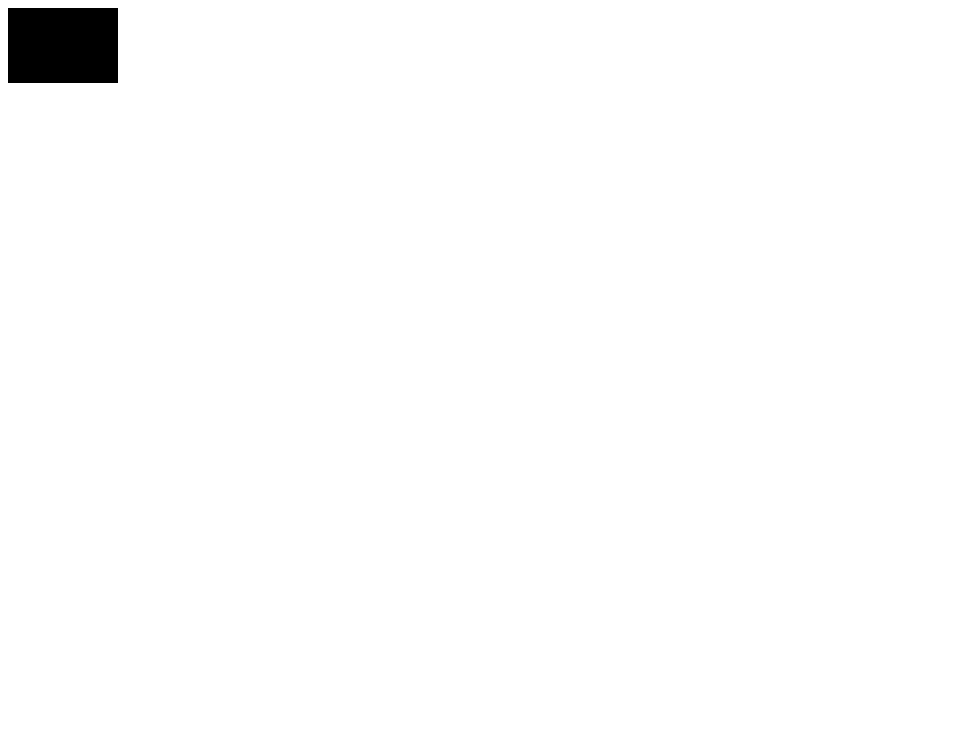
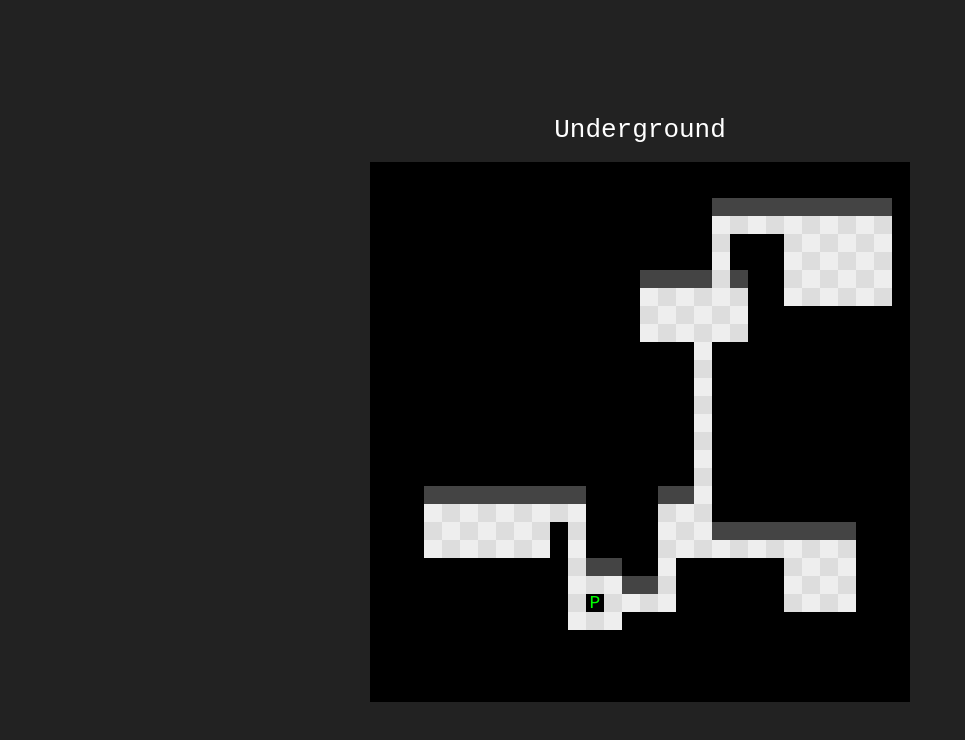
Before and after one commit to jonrimmer/underground, a website: page index.html in a window 1280 px wide. Shown: the whole page, without its empty margins (0-965 px from the left). Drawn offline with Linux system fonts and the light colour scheme.

Commit message:
Basic dungeon and player movement

```diff
--- a/index.html
+++ b/index.html
@@ -2,8 +2,32 @@
 <html>
   <head>
     <title>Underground - 7DRL</title>
+    <style>
+      body,
+      html {
+        margin: 0;
+        height: 100%;
+      }
+
+      body {
+        font-family: monospace;
+        display: grid;
+        grid-template-columns: auto;
+        grid-template-rows: auto auto;
+        align-content: center;
+        justify-content: center;
+        background-color: #222;
+      }
+
+      h1 {
+        color: #fff;
+        text-align: center;
+        font-weight: normal;
+      }
+    </style>
   </head>
   <body>
+    <h1>Underground</h1>
     <script src="build/underground.js"></script>
   </body>
 </html>
--- a/rollup.config.js
+++ b/rollup.config.js
@@ -1,10 +1,16 @@
 import resolve from 'rollup-plugin-node-resolve';
+import sourcemaps from 'rollup-plugin-sourcemaps';
+import typescript from 'rollup-plugin-typescript2';
 
 export default {
-  input: 'out/underground.js',
+  input: 'src/underground.ts',
   output: {
     file: 'build/underground.js',
-    format: 'iife'
+    format: 'iife',
+    sourcemap: true
   },
-  plugins: [resolve()]
+  watch: {
+    include: 'src/**'
+  },
+  plugins: [typescript(), resolve(), sourcemaps()]
 };
--- a/src/underground.ts
+++ b/src/underground.ts
@@ -1,10 +1,106 @@
-import { Display } from 'rot-js';
+import { Display, Map, RNG, KEYS } from 'rot-js';
 
 console.log('hello dungeon');
 
+RNG.setSeed(11);
+
+const width = 30;
+const height = 30;
+
 const d = new Display({
-  width: 11,
-  height: 5
+  width,
+  height,
+  fontSize: 18,
+  forceSquareRatio: true
 });
 
-document.body.appendChild(d.getContainer() as HTMLElement);
+const container = d.getContainer() as HTMLElement;
+container.classList.add('container');
+document.body.appendChild(container);
+
+const gen = new Map.Uniform(width, height, {});
+
+interface Cell {
+  tile: string | null;
+}
+
+const map: Cell[][] = Array.from(
+  {
+    length: width
+  },
+  () =>
+    Array.from(
+      {
+        length: height
+      },
+      () => ({
+        tile: null
+      })
+    )
+);
+
+gen.create((x, y, value) => {
+  if (!value) {
+    map[x][y].tile = '.';
+  }
+});
+
+for (let x = 0; x < width; x++) {
+  for (let y = 0; y < height; y++) {
+    const cell = map[x][y];
+
+    if (cell.tile) {
+      d.draw(x, y, ' ', null, (x % 2) + (y % 2) - 1 ? '#EEE' : '#DDD');
+
+      if (!map[x][y - 1].tile) {
+        d.draw(x, y - 1, null, null, '#444');
+      }
+    }
+  }
+}
+
+const startPos = gen.getRooms()[0].getCenter();
+
+const player = {
+  x: startPos[0],
+  y: startPos[1]
+};
+
+d.draw(player.x, player.y, 'P', '#0F0', null);
+
+window.addEventListener('keydown', e => {
+  let newX = player.x;
+  let newY = player.y;
+
+  switch (e.keyCode) {
+    case KEYS.VK_UP:
+      newY -= 1;
+      break;
+    case KEYS.VK_DOWN:
+      newY += 1;
+      break;
+    case KEYS.VK_LEFT:
+      newX -= 1;
+      break;
+    case KEYS.VK_RIGHT:
+      newX += 1;
+      break;
+  }
+
+  if (map[newX][newY].tile) {
+    d.draw(
+      player.x,
+      player.y,
+      ' ',
+      null,
+      (player.x % 2) + (player.y % 2) - 1 ? '#EEE' : '#DDD'
+    );
+
+    player.x = newX;
+    player.y = newY;
+
+    d.draw(player.x, player.y, 'P', '#0F0', null);
+  }
+});
+
+async function mainLoop() {}
--- a/tsconfig.json
+++ b/tsconfig.json
@@ -9,7 +9,7 @@
     // "jsx": "preserve",                     /* Specify JSX code generation: 'preserve', 'react-native', or 'react'. */
     // "declaration": true,                   /* Generates corresponding '.d.ts' file. */
     // "declarationMap": true,                /* Generates a sourcemap for each corresponding '.d.ts' file. */
-    // "sourceMap": true,                     /* Generates corresponding '.map' file. */
+    "sourceMap": true /* Generates corresponding '.map' file. */,
     // "outFile": "./",                       /* Concatenate and emit output to single file. */
     "outDir": "./out" /* Redirect output structure to the directory. */,
     "rootDir": "./src" /* Specify the root directory of input files. Use to control the output directory structure with --outDir. */,
```
Also changed, not shown: package.json (+4 -3 lines), README.md (added), build/underground.js, 3 other files.
